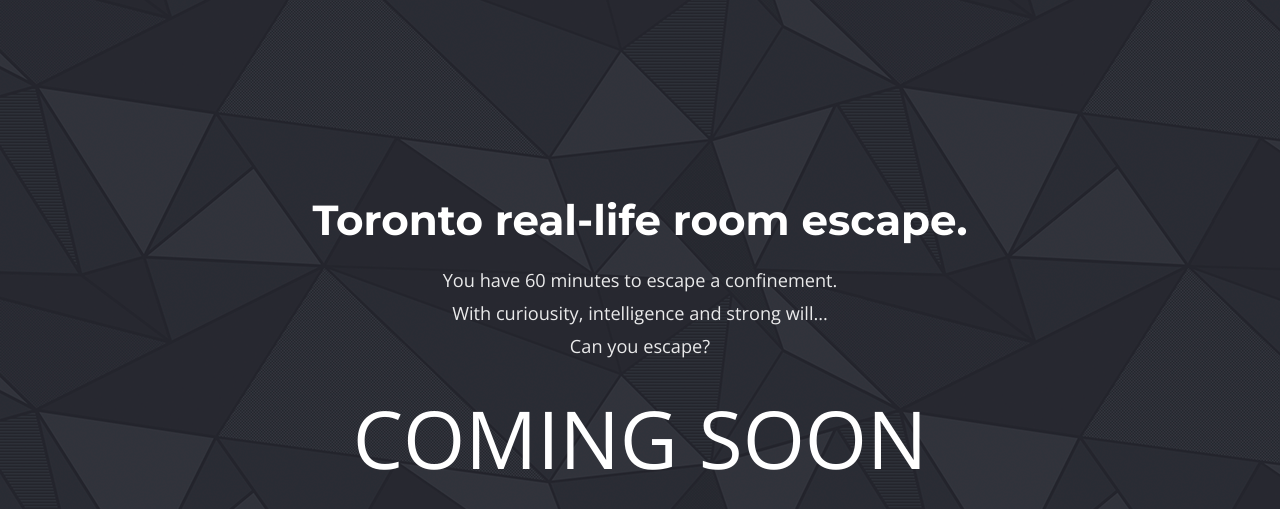
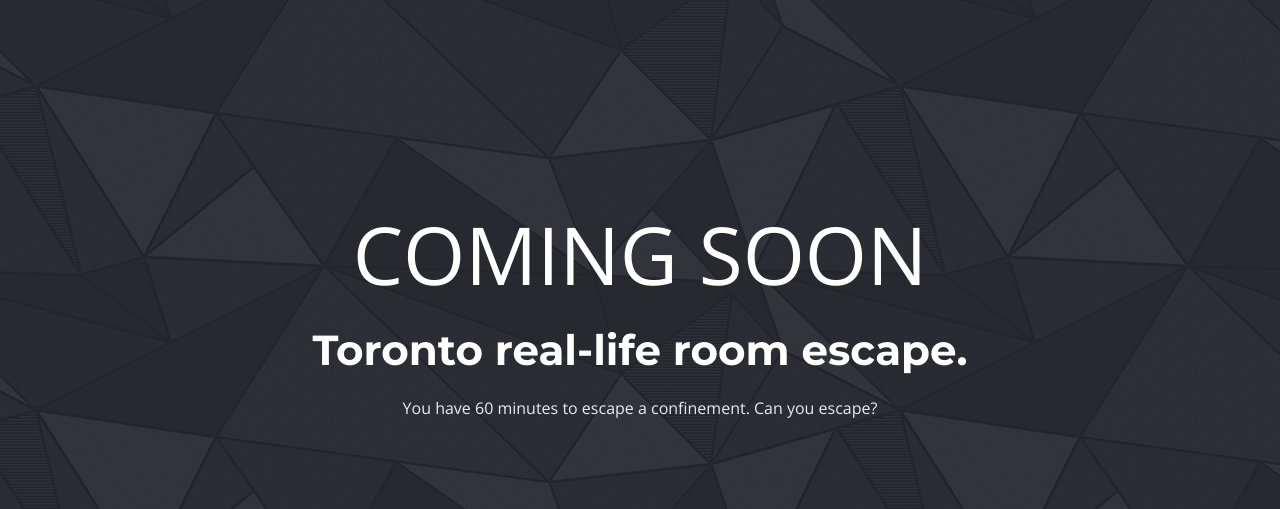
Before and after one commit to Elesant/nextrelic, a plain HTML site: page _site/index.html in a window 1280 px wide. Shown: the part 103-612 px from the top of the page. Drawn offline with nearby package versions, Linux system fonts and the light colour scheme.

Commit message:
Re-layout.

```diff
--- a/_site/index.html
+++ b/_site/index.html
@@ -76,14 +76,14 @@
             <div class="row">
               <div class="carousel-caption-center colour-white">
                 <div class="visible-lg visible-md visible-sm">
+                  <div style="font-size: 80px; margin-bottom: 0.2em; font-weight: 300px;">COMING SOON</div>
                   <h1>Toronto real-life room escape.</h1>
-                  <p>You have 60 minutes to escape a confinement.<br />With curiousity, intelligence and strong will...<br />Can you escape?</p>
-                  <span style="font-size: 80px;">COMING SOON</span>
+                  <p style="font-size: 16px;">You have 60 minutes to escape a confinement. Can you escape?</p>
                 </div>
                 <div class="visible-xs">
+                  <div style="font-size: 30px;">COMING SOON</div>
                   <h2>Toronto real-life room escape.</h2>
-                  <p>You have 60 minutes to escape a confinement.<br />With curiousity, intelligence and strong will...<br />Can you escape?</p>
-                  <span style="font-size: 30px;">COMING SOON</span>
+                  <p style="font-size: 16px;">You have 60 minutes to escape a confinement. Can you escape?</p>
                 </div>
               </div>
             </div>
```
